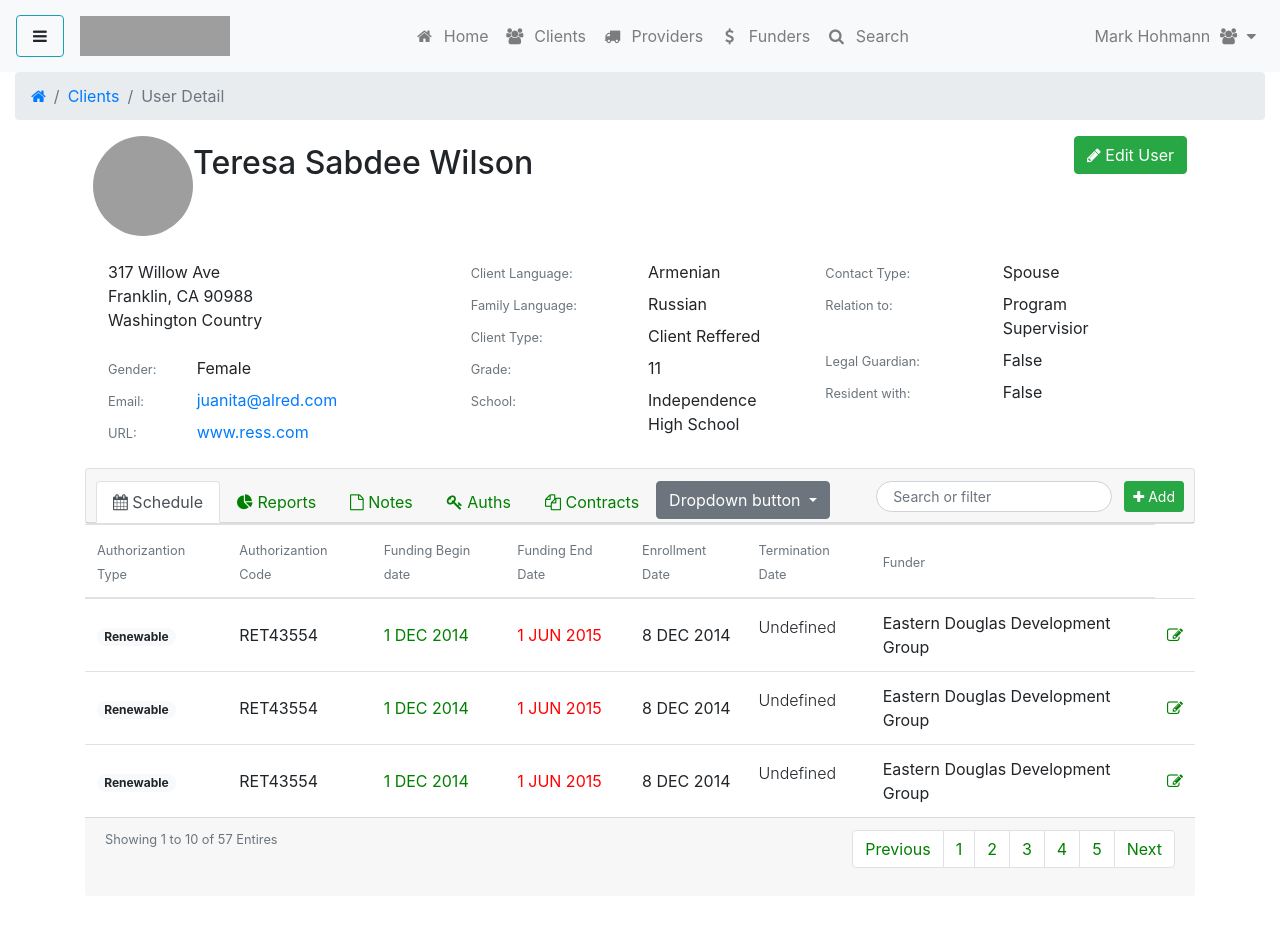
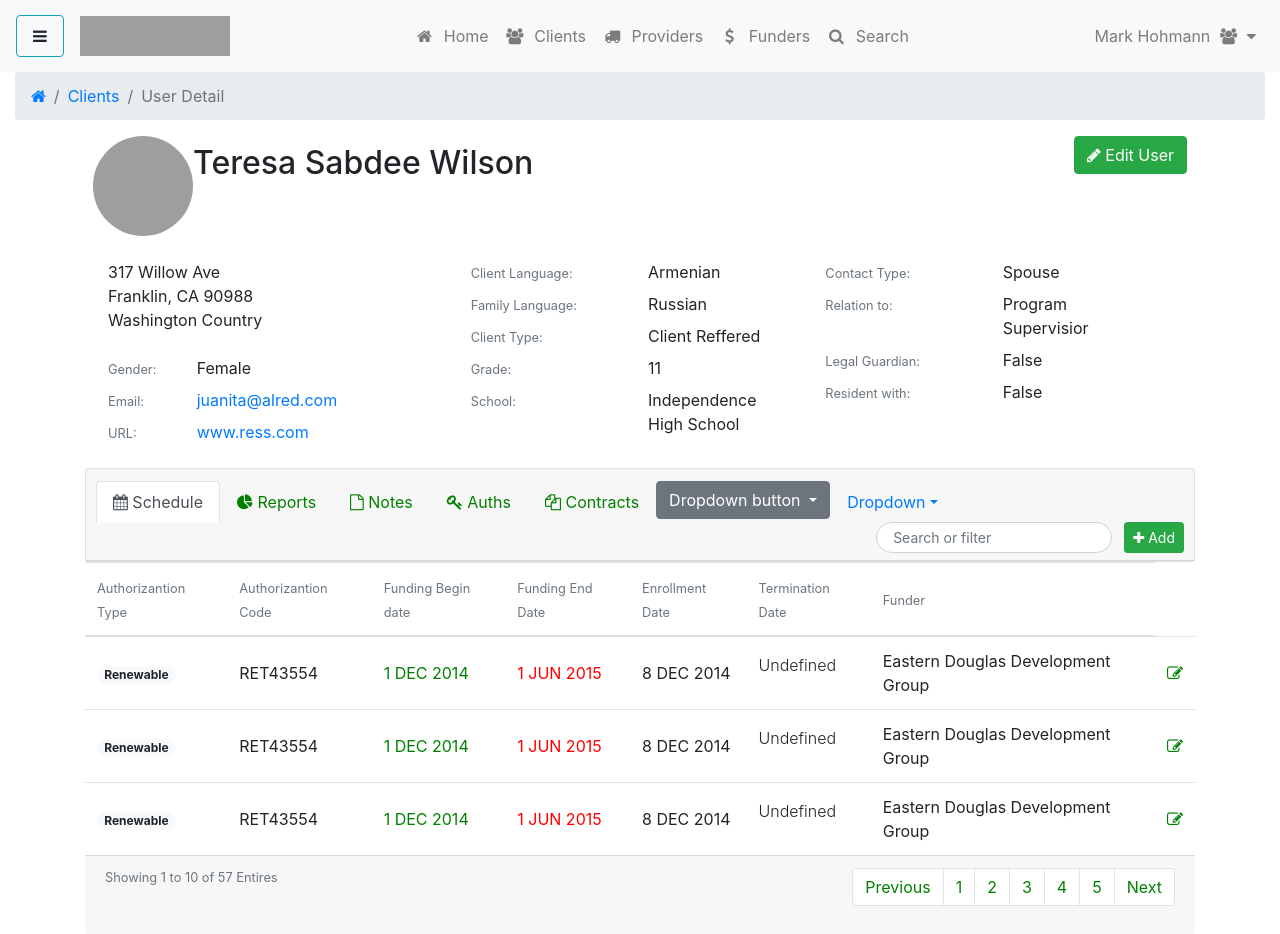
Before and after one commit to emtemic/fabryk, a Jekyll site: the page index.html, which Jekyll copies as it is, in a window 1280 px wide, cut to the strip 0-934 px from the top of the page. Built offline with Jekyll 4.4.1, drawn with Linux system fonts in a browser that asks for light colours; before the commit the page ends 900 px from its top, so only the background shows below that; grey boxes are pictures that could not be loaded.

Commit message:
Update index.html

```diff
--- a/index.html
+++ b/index.html
@@ -198,6 +198,11 @@
 		  <li class="nav-item">
 			<a class="nav-link" href="#"><font color="green"><i class="fa fa-files-o" aria-hidden="true"></i> Contracts</a></font>
 		  </li>
+
+
+
+
+
 <div class="dropdown">
 	<button class="btn btn-secondary dropdown-toggle" type="button" id="dropdownMenuButton2" data-toggle="dropdown" aria-haspopup="true" aria-expanded="false">
 		Dropdown button
@@ -208,6 +213,23 @@ Dropdown button
 		<a class="dropdown-item" href="#">Something else here</a>
 	</div>
 </div>
+
+
+<li class="nav-item dropdown">
+    <a class="nav-link dropdown-toggle" data-toggle="dropdown" href="#" role="button" aria-haspopup="true" aria-expanded="false">Dropdown</a>
+    <div class="dropdown-menu">
+      <a class="dropdown-item" href="#">Action</a>
+      <a class="dropdown-item" href="#">Another action</a>
+      <a class="dropdown-item" href="#">Something else here</a>
+      <div class="dropdown-divider"></div>
+      <a class="dropdown-item" href="#">Separated link</a>
+    </div>
+  </li>
+
+
+
+
+
 		  <li class="nav-item ml-auto">
 			<form class="form-inline my-2 my-lg-0 ">
 			  <div class="form-group mx-sm-2 mb-2">
```
Lines whose indentation alone changed are shown as unchanged.
